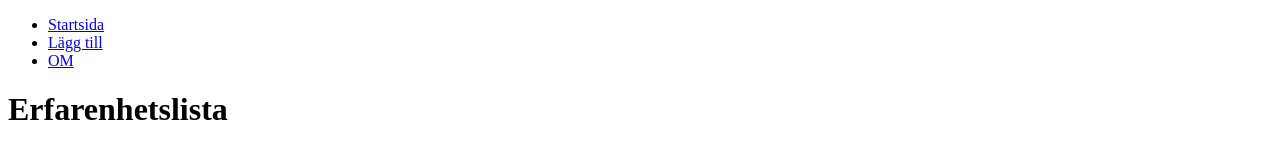
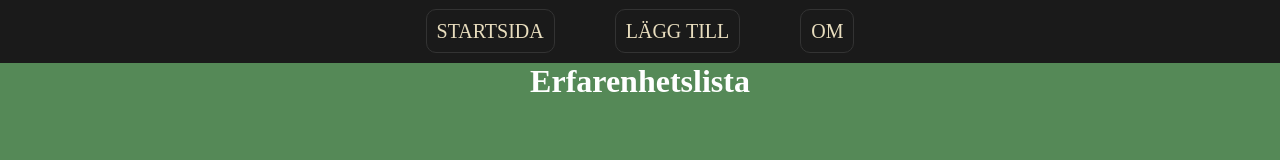
Before and after one commit to HelmerBergstrom/moment-2-backend-webbplats, a plain HTML site: page index.html in a window 1280 px wide. Drawn offline with Linux system fonts and the light colour scheme; no server answers.

Commit message:
Fixar menyn och skriver ut erfarenheter på startsidan via JavaScript, fetch(url) och forEach-loop. Kontrollerar även om det finns erfarenheter att hämta via if-sats.

```diff
--- a/index.html
+++ b/index.html
@@ -4,13 +4,13 @@
     <meta charset="UTF-8">
     <meta name="viewport" content="width=device-width, initial-scale=1.0">
     <title>Moment 2 - Webbplats </title>
-    <link rel="stylesheet" href="style.css">
+    <link rel="stylesheet" href="styles.css">
 </head>
     <header>
         <nav>
-            <ul>
-                <li><a href="#"> Startsida </a></li>
-                <li><a href="add.html"> Lägg till </a></li>
+            <ul id="menu">
+                <li><a href="#"> STARTSIDA </a></li>
+                <li><a href="add.html"> LÄGG TILL </a></li>
                 <li><a href="about.html"> OM </a></li>
             </ul>
         </nav>
--- a/main.js
+++ b/main.js
@@ -0,0 +1,23 @@
+const list = document.getElementById("experienceList");
+
+let url = "http://127.0.0.1:3001/workexperience";
+
+fetch(url)
+    .then(response => response.json())
+    .then(data => {
+        if(data.length === 0) {
+            list.innerHTML = '<li> Inga erfarenheter finns att hämta! </li>'
+            return;
+        };
+        data.forEach(exp => {
+            const li = document.createElement('li');
+            li.innerHTML = `
+            <h2> ${exp.companyname} </h2>
+            <h3> ${exp.jobtitle} </h3>
+            <p> ${exp.location} </p>
+            <p> ${exp.startdate} - ${exp.enddate} </p>
+            <p> ${exp.description} </p>
+            `
+            list.appendChild(li)
+        });
+    });
--- /dev/null
+++ b/styles.css
@@ -0,0 +1,41 @@
+* {
+    padding: 0;
+    margin: 0;
+    border: 0;
+}
+body {
+    background-color: #558957;
+    color: white;
+}
+header {
+    background-color: #1A1A1A;
+    padding: 10px;
+}
+#menu {
+    display: flex;
+    flex-direction: row;
+    padding: 10px;
+    justify-content: center;
+    align-items: center;
+    list-style: none;
+}
+#menu li a {
+    color: #e8ddbe;
+    margin: 30px;
+    font-size: 20px;
+    text-decoration: none;
+    padding: 10px;
+    border: 1px solid #333;
+    border-radius: 10px;
+    transition: 0.5s ease;
+}
+#menu li a:hover {
+    background-color: rgb(90, 90, 90);
+}
+
+main {
+    display: flex;
+    flex-direction: column;
+    align-items: center;
+    justify-content: center;
+}
```
Also changed, not shown: about.html (+3 -3 lines), add.html (+3 -3 lines), style.css (deleted).
